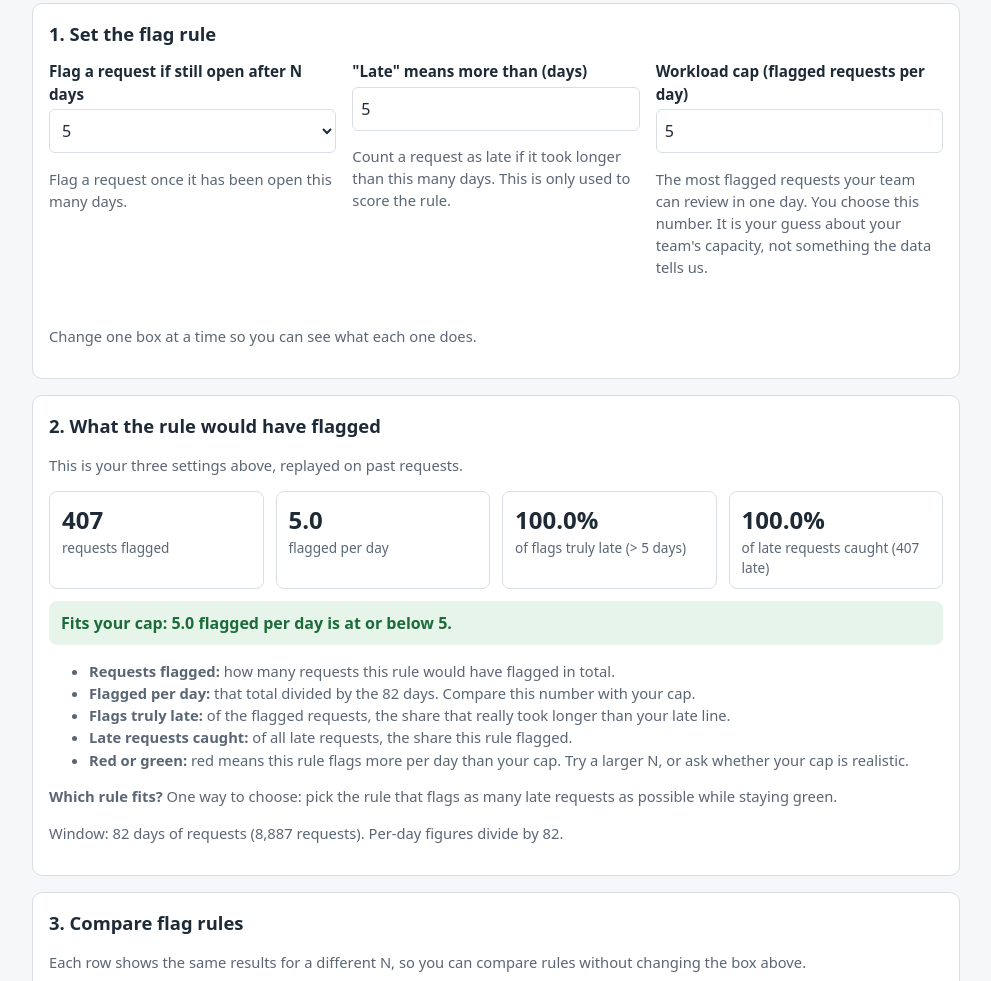
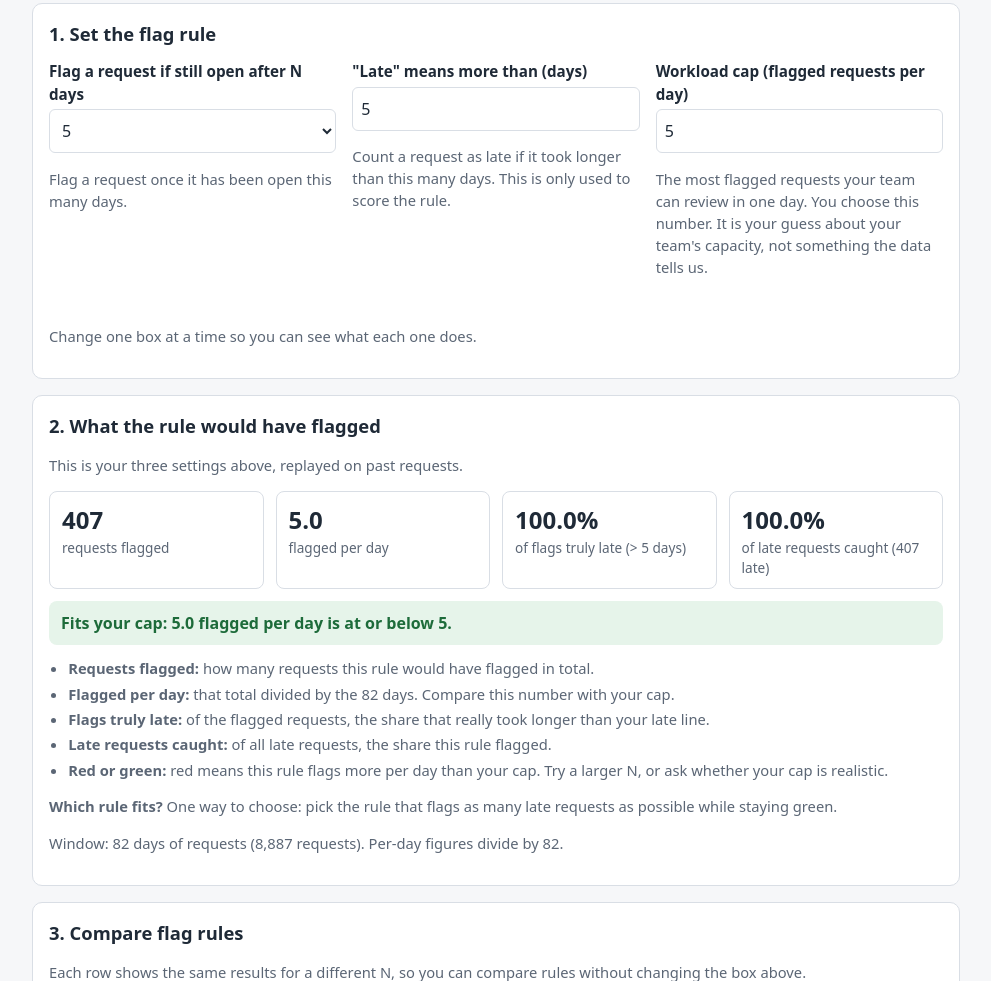
Before and after one commit to tbenciv1-spec/Project-2, a plain HTML site: page index.html in a window 1280 px wide. Shown: the part 193-1174 px from the top of the page, without its empty margins (144-1135 px from the left). Drawn offline with Linux system fonts and the light colour scheme.

Commit message:
Update style.css

```diff
--- a/style.css
+++ b/style.css
@@ -41,3 +41,6 @@ td input,td select{min-width:110px;padding:6px;min-height:40px}
 .summary{border:1px solid var(--line);border-radius:8px;padding:10px 12px}
 footer{color:var(--muted);font-size:.85rem;padding-bottom:32px}
 @media (max-width:560px){body{font-size:15px}.bar{grid-template-columns:56px 1fr 50px}}
+
+.legend{padding-left:1.2rem;margin:.6rem 0}
+.legend li{margin:.2rem 0}
```
